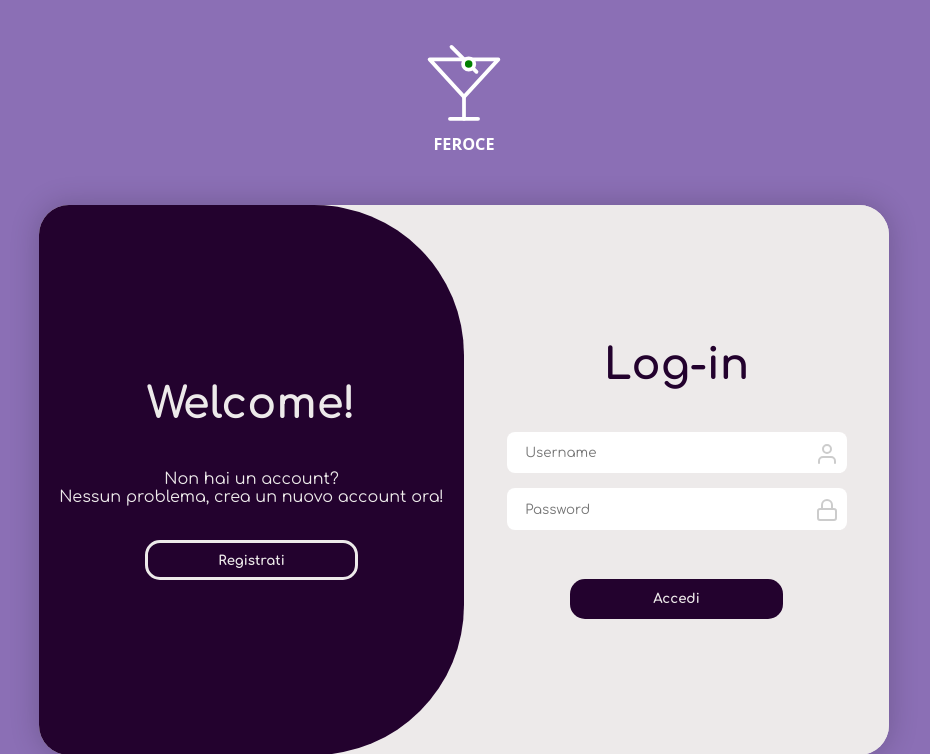
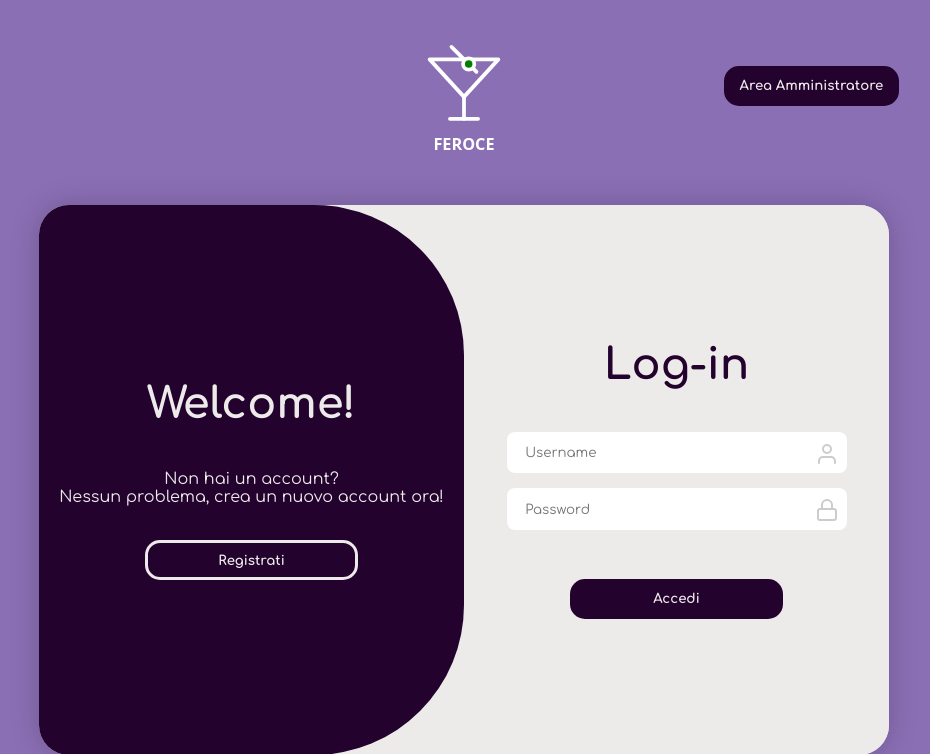
Before and after one commit to davbios/progetto-tecweb, a PHP site: page /login.html in a window 1280 px wide. Shown: the top 754 px of the page, without its empty margins (176-1106 px from the left). Run offline with PHP 8.4, Linux system fonts and the light colour scheme.

Commit message:
Aggiunta login come admin

```diff
--- a/src/css/login.css
+++ b/src/css/login.css
@@ -33,6 +33,7 @@ body{
 */
 
 header{
+    position: relative;
     width: 100%;
     height: 2em;
     font-size: 5em;
@@ -42,11 +43,58 @@ header{
     background-size: contain;
     background-repeat: no-repeat;
     background-position: center;
-    text-indent: -9999px;
+}
+
+header h1{
+    position: absolute;
+    left: -9999px;
+}
+
+/* Form per il login area amministratore */
+.admin-area {
+    position: absolute;
+    top: 0;
+    right: 30px;
+}
+
+.admin-login{
+    z-index: 10;
+    position: relative;
+    width: min(350px, 40vw);
+    height: min(250px, 35vh);
+}
+
+.admin-form{
+    display: none;
+    padding: 20px;
+    margin-top: 10px;
+    background: #EDEAEA;
+    border-radius: 4px;
+    border: 3px solid #23022E;
+}
+
+.admin-form input{
+    width: 80%;
+    padding: 8px;
+    outline: 0;
+    background: #fff;
+    font-weight: 100;
+    border-radius: 2px;
+}
+
+.admin-form #usr{
+    position: absolute;
+    right: 90px;
+    top: 70px;
+}
+.admin-form #psw{
+    position: absolute;
+    right: 90px;
+    top: 150px;
 }
 
 
-/*  Form per il login  */
+/*  Form per il login area utente */
 
 .container{
     position: relative;
--- a/src/js/login.js
+++ b/src/js/login.js
@@ -18,3 +18,17 @@ loginbtn.addEventListener('click', function(){
         LoginInput.focus();
     }
 } );
+
+const adminBtn = document.getElementById("admin-btn");
+const adminForm = document.querySelector(".admin-form");
+
+adminBtn.addEventListener("click", (event) => {
+    event.stopPropagation();
+    adminForm.style.display = adminForm.style.display === "block" ? "none" : "block";
+});
+
+document.addEventListener("click", (event) => {
+  if (adminForm.style.display !== "block") return;
+  if (event.target.closest(".admin-area")) return;
+  adminForm.style.display = "none";
+});
--- a/src/login.html
+++ b/src/login.html
@@ -9,6 +9,18 @@
 <body>
     <header>
         <h1>Titolo del sito</h1>
+        <section class="admin-area">
+            <button id="admin-btn" class="btn">Area Amministratore</button>
+            <section class="admin-login">
+                <form class="admin-form" action="">
+                    <input id="admin-username" type="text" name="username" placeholder="Username" required>
+                    <img id="usr" src="img/user.svg" alt="" aria-hidden="true">
+                    <input id="admin-password" type="password" name="password" placeholder="Password" required>
+                    <img id="psw" src="img/lock.svg" alt="" aria-hidden="true">
+                    <button type="submit" class="btn admin-btn">Accedi</button>
+                </form>
+            </section>
+        </section>
     </header>
     <main class="container">
         <div class="box login">
```
